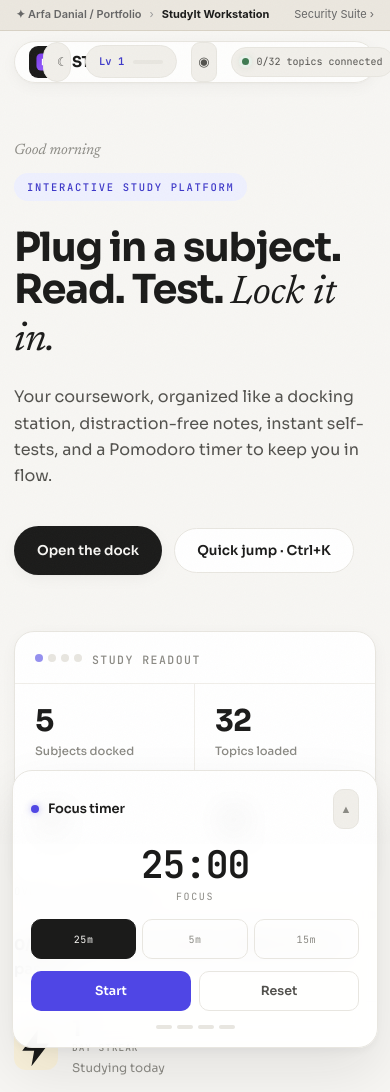
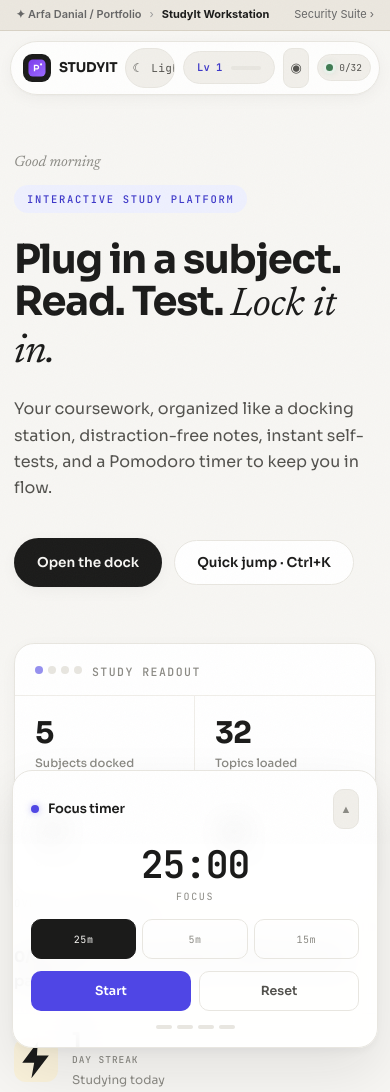
Before and after one commit to nyzxis/studyit, a website: page index.html in a window 390 px wide. Shown: the top 1092 px of the page. Drawn offline with Linux system fonts and the light colour scheme.

Commit message:
fix(nav): prevent header items overlap and collapse gracefully across viewports

```diff
--- a/css/style.css
+++ b/css/style.css
@@ -197,7 +197,8 @@ header.site{
   display:flex; align-items:center; gap:11px;
   font-family:var(--display); font-weight:700; font-size:15px;
   letter-spacing:-.01em; text-decoration:none;
-  min-width:0;
+  flex-shrink:0;
+  white-space:nowrap;
 }
 .brand .mark{
   width:32px; height:32px; border-radius:9px; flex-shrink:0;
@@ -211,7 +212,7 @@ header.site{
   display:block; font-family:var(--mono); font-weight:500;
   font-size:9.5px; color:var(--ink-3); letter-spacing:.1em; text-transform:uppercase;
 }
-.nav-links{ display:flex; align-items:center; gap:4px; }
+.nav-links{ display:flex; align-items:center; gap:4px; flex-shrink:0; }
 .nav-links a{
   font-size:13px; color:var(--ink-2); text-decoration:none; font-weight:500;
   padding:7px 13px; border-radius:999px;
@@ -1043,12 +1044,17 @@ footer{
   .readout-cell:nth-child(1), .readout-cell:nth-child(2){ border-bottom:1px solid var(--line-soft); }
 }
 
+@media (max-width: 960px){
+  .nav-links{ display:none; }
+  .brand small{ display:none; }
+}
+
 @media (max-width: 720px){
   .wrap{ padding:0 18px; }
   header.site{ top:10px; margin-top:10px; padding:0 14px; }
   .nav-links{ display:none; }
   .brand small{ display:none; }
-  .progress-chip{ font-size:10px; padding:6px 10px; }
+  .progress-chip{ font-size:10.5px; padding:6px 10px; }
   .hero{ padding:56px 0 24px; }
   section{ padding:44px 0; }
   .section-head{ flex-direction:column; align-items:flex-start; }
@@ -1058,6 +1064,10 @@ footer{
   .topic-pager a{ justify-content:center; }
   h1.hero-title{ font-size:clamp(32px, 9vw, 42px); }
   .notes-main li.important{ padding:10px 12px 10px 26px; }
+}
+
+@media (max-width: 580px){
+  .progress-chip .progress-label{ display:none; }
 }
 
 /* ---------- mobile safety net (small phones + overflow guards) ---------- */
@@ -1072,6 +1082,13 @@ button, .exam-tip-toggle, .dock-tab, .pager-link, .quiz-option, .match-cell{ min
 
 @media (max-width: 480px){
   .wrap{ padding:0 14px; }
+  header.site{ padding:0 10px; }
+  .nav-row{ padding:6px 8px 6px 12px; gap:8px; }
+  .brand{ font-size:13.5px; gap:8px; }
+  .brand .mark{ width:28px; height:28px; }
+  .progress-chip{ font-size:9.5px; padding:5px 8px; gap:6px; }
+  .xp-chip{ padding:5px 8px; font-size:9.5px; gap:6px; }
+  .theme-toggle, .snd-toggle{ padding:6px; }
   .subject-card{ padding:20px 18px 18px; }
   .feature-card{ padding:18px 16px; }
   .topic-hero{ gap:10px; }
--- a/js/common.js
+++ b/js/common.js
@@ -162,7 +162,7 @@ function paintHeaderChrome(){
   let done = 0, total = 0;
   SUBJECTS.forEach(s=>{ const c = subjectCompletion(s); done += c.done; total += c.total; });
   const chip = document.getElementById("headerProgress");
-  if(chip) chip.innerHTML = `<span class="led ${done>0 ? "on":""}"></span> ${done}/${total} topics connected`;
+  if(chip) chip.innerHTML = `<span class="led ${done>0 ? "on":""}"></span> <span class="progress-count">${done}/${total}</span><span class="progress-label"> topics connected</span>`;
 
   const yearEl = document.getElementById("year");
   if(yearEl) yearEl.textContent = new Date().getFullYear();
```
